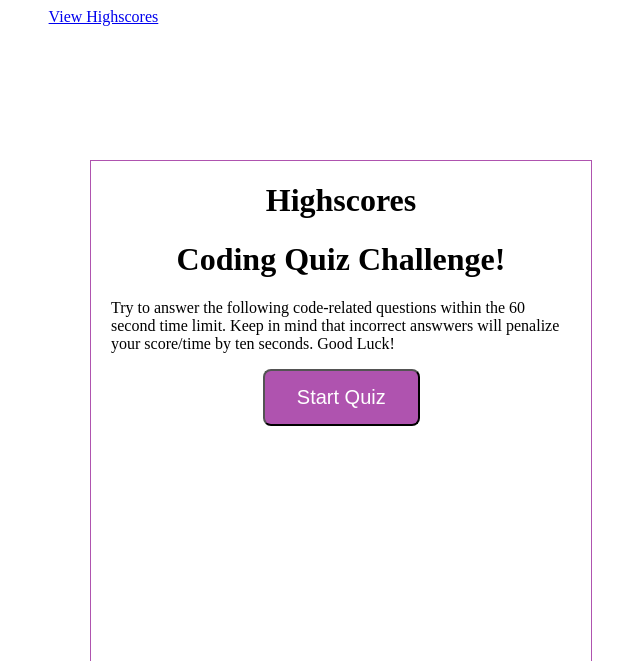
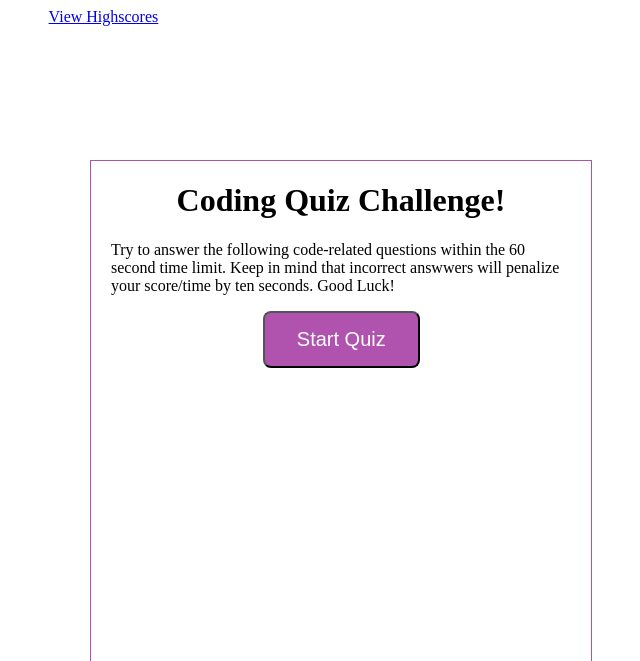
Before and after one commit to srich92/quiz-time-, a plain HTML site: page index.html in a window 1280 px wide. Shown: the top 661 px of the page, without its empty margins (38-678 px from the left). Drawn offline with Linux system fonts and the light colour scheme.

Commit message:
readme added

```diff
--- a/index.html
+++ b/index.html
@@ -15,7 +15,6 @@
 
             <div id="questionsDiv">
 
-                <h1>Highscores</h1>
 
                 <ul id="highScore"></ul>
 
```
Also changed, not shown: 1 other file.
